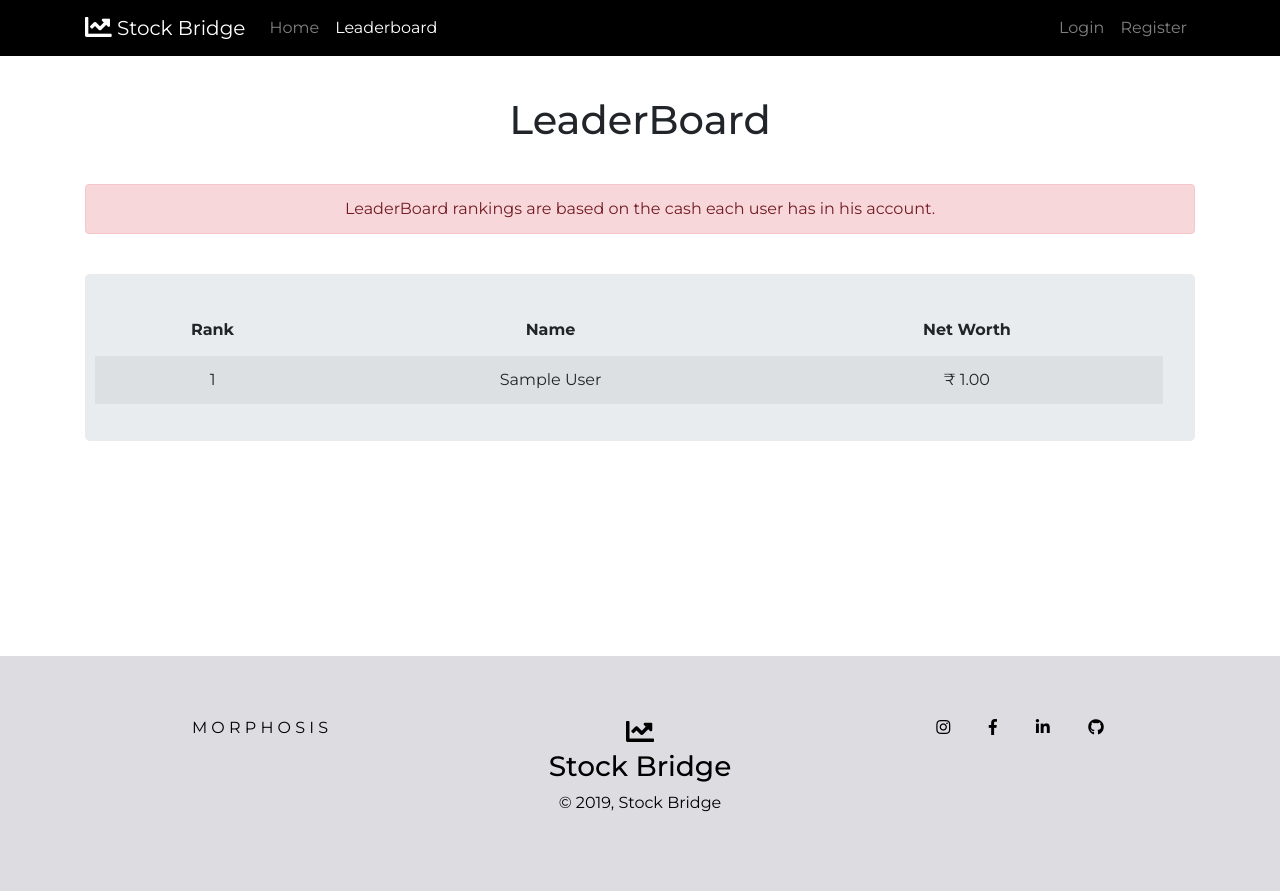
After one commit to shan18/Stock-Bridge, a Django app: page /leaderboard/ in a window 1280 px wide. The commit adds this page. Run offline with Django 3.2, Linux system fonts and the light colour scheme; tables that the repository leaves empty hold one stand-in row (values such as "Sample post"); parts of the project's set-up code (start-up, migrations or seed data) failed here and were passed over; some libraries are stand-ins or nearby versions.

Commit message:
add leaderboard view

```diff
--- /dev/null
+++ b/accounts/templates/accounts/leaderboard.html
@@ -0,0 +1,59 @@
+{% extends 'base.html' %}
+
+{% block base_head %}
+<title>Leaderboard - Stock Bridge</title>
+{% endblock %}
+
+{% block content %}
+
+<div class="row">
+  <div class="col-12 my-3">
+    <h1 class="heading">LeaderBoard</h1>
+  </div>
+</div>
+<div class="row">
+  <div class="col-12 my-3">
+    <div class="alert alert-danger text-center" role="alert">
+      LeaderBoard rankings are based on the cash each user has in his account.
+    </div>
+  </div>
+</div>
+<div class="jumbotron"
+  style="padding-top: 15px;padding-left: 10px ;padding-bottom: 5px;margin-bottom:10px;margin-top:8px; ">
+  <div class="row">
+    <div class="col-12 my-3">
+      <table class="table table-striped">
+        <thead>
+          <tr>
+            <th class="text-center">Rank</th>
+            <th class="text-center">Name</th>
+            <th class="text-center">Net Worth</th>
+          </tr>
+        </thead>
+        <tbody>
+          {% for object in data %}
+          {% if object.0 == request.user.username %}
+          <tr style="background-color:rgb(224, 129, 129)">
+            <td class="text-center">{{ forloop.counter }}</td>
+            <td class="text-center">
+              <a href="{% url 'profile' object.0 %}">
+                {{ object.1 }}
+              </a>
+            </td>
+            <td class="text-center">&#8377; {{ object.2 }}</td>
+          </tr>
+          {% else %}
+          <tr>
+            <td class="text-center">{{ forloop.counter }}</td>
+            <td class="text-center">{{ object.1 }}</td>
+            <td class="text-center">&#8377; {{ object.2 }}</td>
+          </tr>
+          {% endif %}
+          {% endfor %}
+        </tbody>
+      </table>
+    </div>
+  </div>
+</div>
+
+{% endblock %}
--- a/accounts/views.py
+++ b/accounts/views.py
@@ -56,6 +56,19 @@ def deduct_interest(request):
 def logout_view(request):
     logout(request)
     return redirect('login')
+
+
+class LeaderBoardView(CountNewsMixin, View):
+    template_name = 'accounts/leaderboard.html'
+
+    def get(self, request, *args, **kwargs):
+        data = []
+        user_qs = User.objects.all()
+        for user in user_qs:
+            # net_worth = InvestmentRecord.objects.calculate_net_worth(user)
+            data.append((user.username, user.full_name, user.cash, user.coeff_of_variation))
+        data = sorted(data, key=lambda d: (-d[2], d[3]))
+        return render(request, 'accounts/leaderboard.html', {'data': data})
 
 
 class LoanView(LoginRequiredMixin, CountNewsMixin, View):
--- a/stock_bridge/urls.py
+++ b/stock_bridge/urls.py
@@ -5,7 +5,7 @@ from django.conf.urls.static import static
 from django.views.generic import RedirectView
 
 from .views import HomeView
-from accounts.views import RegisterView, LoginView, logout_view, ProfileView
+from accounts.views import RegisterView, LoginView, logout_view, ProfileView, LeaderBoardView
 from market.views import NewsView
 
 
@@ -19,6 +19,7 @@ urlpatterns = [
     url(r'^account/', include('accounts.urls', namespace='account')),
     url(r'^accounts/', include('accounts.passwords.urls')),
     url(r'^accounts/$', RedirectView.as_view(url='/account')),
+    url(r'^leaderboard/$', LeaderBoardView.as_view(), name='leaderboard'),
     url(r'^news/$', NewsView.as_view(), name='news'),
     url(r'^admin/', admin.site.urls)
 ]
--- a/templates/base/navbar.html
+++ b/templates/base/navbar.html
@@ -3,6 +3,7 @@
 {% url 'login' as login_url %}
 {% url 'register' as register_url %}
 {% url 'logout' as logout_url %}
+{% url 'leaderboard' as leaderboard_url %}
 {% url 'profile' user.username as profile_url %}
 {% url 'market:overview' as overview_url %}
 {% url 'account:loan' as loan_url %}
@@ -45,6 +46,11 @@
 					<li class="nav-item {% if request.path == loan_url %}active{% endif %}">
 						<a class="nav-link" href="{{ loan_url }}">Bank</a>
 					</li>
+				{% endif %}
+				<li class="nav-item {% if request.path == leaderboard_url %}active{% endif %}">
+					<a class="nav-link" href="{{ leaderboard_url }}">Leaderboard</a>
+				</li>
+				{% if request.user.is_authenticated %}
 					<li class="nav-item {% if request.path == news_url %}active{% endif %} d-none d-lg-block">
 						<a class="nav-link" href="{{ news_url }}">
 							{% if request.session.news %}
```
